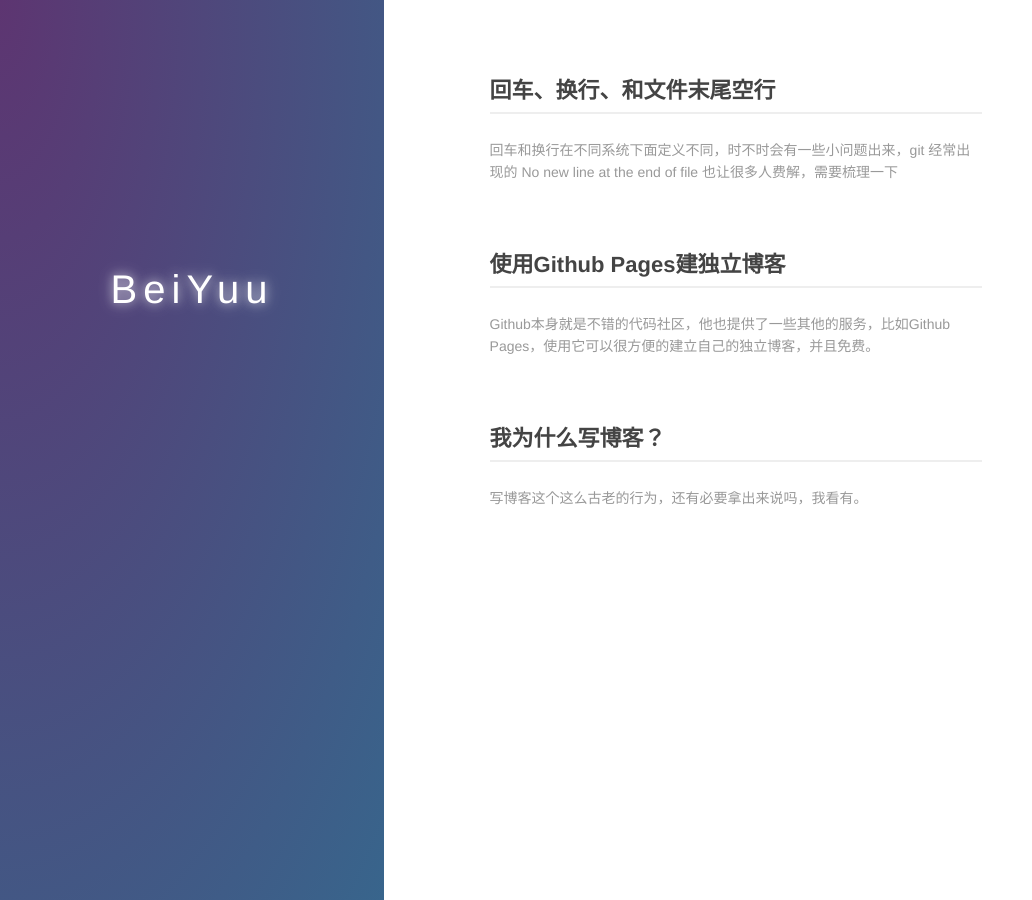
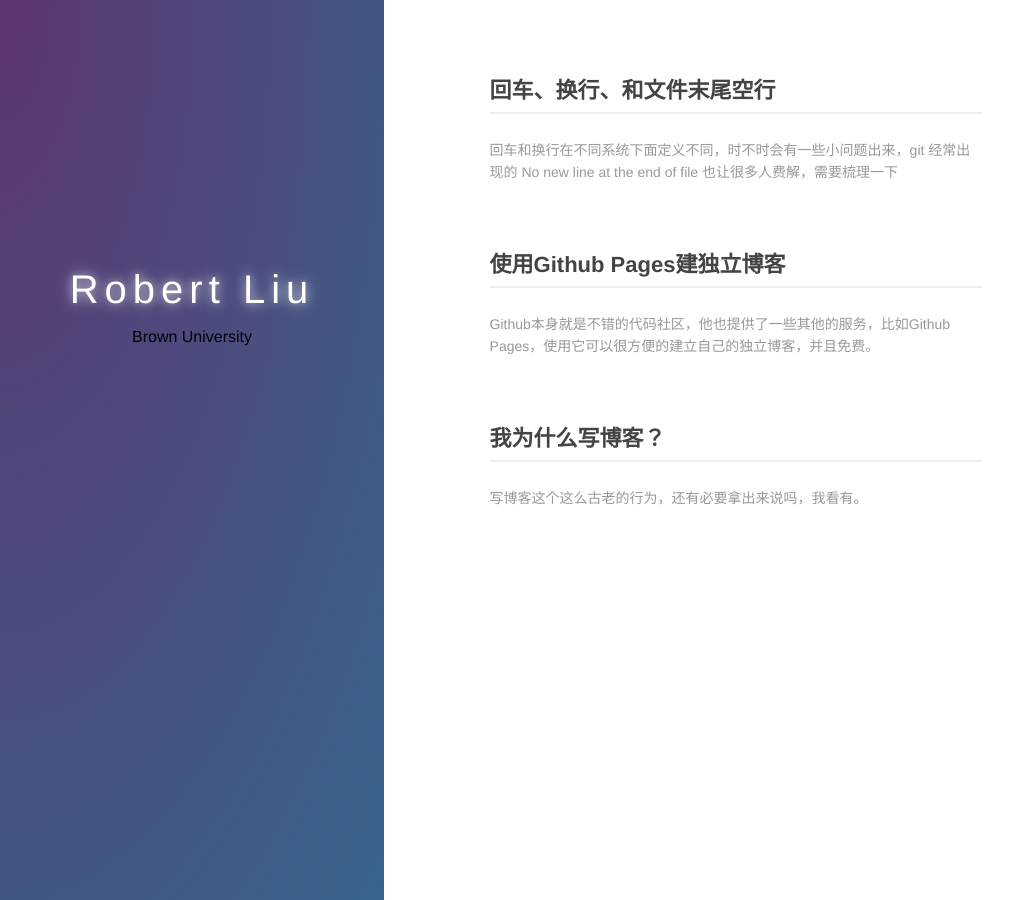
Before and after one commit to rbliu/rbliu.github.io, a Jekyll site: the page built from index.md, in a window 1280 px wide. Shown: the whole page, without its empty margins (0-1032 px from the left). Built offline with Jekyll 4.4.1, drawn with Linux system fonts in a browser that asks for light colours.

Commit message:
modified files

```diff
--- a/index.md
+++ b/index.md
@@ -6,10 +6,11 @@ layout: default
   <div class="index-wrapper">
     <div class="aside">
       <div class="info-card">
-        <h1>BeiYuu</h1>
-        <a href="http://weibo.com/beiyuu/" target="_blank"><img src="http://www.weibo.com/favicon.ico" alt="" width="25"/></a>
-        <a href="http://www.douban.com/people/beiyuu/" target="_blank"><img src="http://www.douban.com/favicon.ico" alt="" width="22"/></a>
-        <a href="http://instagram.com/beiyuu/" target="_blank"><img src="http://d36xtkk24g8jdx.cloudfront.net/bluebar/00c6602/images/ico/favicon.ico" alt="" width="22"/></a>
+        <h1>Robert Liu</h1>
+        <h2>Brown University</h2>
+        <a href="http://weibo.com/byliu" target="_blank"><img src="http://www.weibo.com/favicon.ico" alt="" width="25"/></a>
+        <a href="https://github.com/rbliu" target="_blank"><img src="https://github.com/favicon.ico" alt="" width="25"/></a>
+        <a href="https://www.zhihu.com/people/byliu1990" target="_blank"><img src="https://www.zhihu.com/favicon.ico" alt="" width="25"/></a>
       </div>
       <div id="particles-js"></div>
     </div>
```
